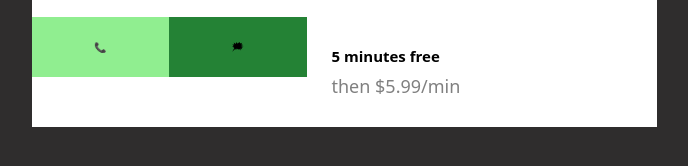
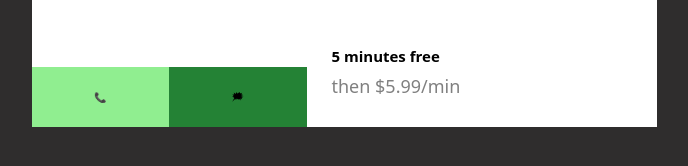
Before and after one commit to tiffanymorningstar/flex-grid-reposonsive-lab, a plain HTML site: page index.html in a window 1280 px wide. Shown: the part 478-644 px from the top of the page, without its empty margins (296-984 px from the left). Drawn offline with Linux system fonts and the light colour scheme.

Commit message:
complete lab

```diff
--- a/css/style.css
+++ b/css/style.css
@@ -245,11 +245,9 @@ font-size: 18px;
   #contact {
     display: flex;
     margin: 0px;
-    /* grid-column-start: ; */
     grid-column-start: 1;
     grid-row-start: 5;
-    /* align-items: inline; */
-
+    align-items: flex-end;
   }
 
 
```
